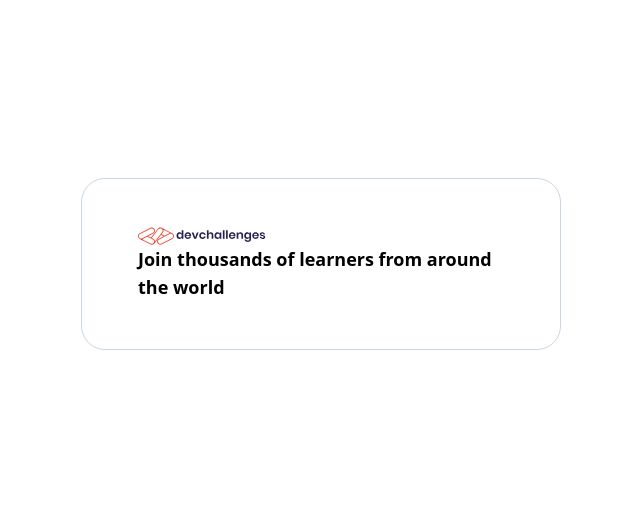
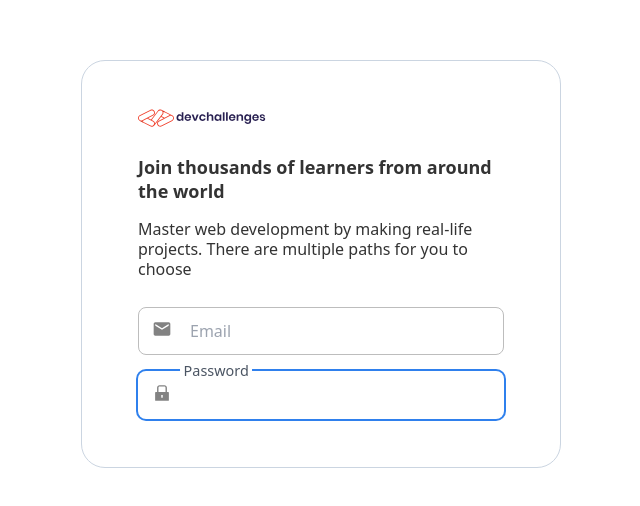
Before and after one commit to eduardomuchak/authentication-app-frontend, a React (Vite) app: page /login in a window 1280 px wide. Shown: the part 136-642 px from the top of the page, without its empty margins (319-959 px from the left). Built offline with nearby package versions, Linux system fonts and the light colour scheme.

Commit message:
feat: :sparkles: create custom input component

```diff
--- a/package.json
+++ b/package.json
@@ -9,6 +9,7 @@
     "preview": "vite preview"
   },
   "dependencies": {
+    "clsx": "^1.2.1",
     "localforage": "^1.10.0",
     "match-sorter": "^6.3.1",
     "react": "^18.2.0",
@@ -22,6 +23,7 @@
     "@vitejs/plugin-react": "^3.1.0",
     "autoprefixer": "^10.4.14",
     "postcss": "^8.4.21",
+    "react-icons": "^4.8.0",
     "tailwindcss": "^3.2.7",
     "typescript": "^4.9.3",
     "vite": "^4.1.0"
--- /dev/null
+++ b/src/components/Input/index.tsx
@@ -0,0 +1,43 @@
+import clsx from 'clsx';
+import { useState } from 'react';
+
+interface Props extends React.InputHTMLAttributes<HTMLInputElement> {
+  label: string;
+  id: string;
+  value: string;
+  icon?: React.ReactNode;
+}
+
+export function Input({ label, id, value, icon, ...rest }: Props) {
+  const [isActive, setIsActive] = useState(false);
+
+  return (
+    <div className="flex flex-col relative w-full">
+      {icon ? (
+        <div className="absolute top-[12px] left-[14px]">{icon}</div>
+      ) : null}
+      <label
+        className={clsx(
+          'z-30 px-1 bg-white text-base font-medium pointer-events-none absolute top-[12px] left-12 transition-all duration-300 transform',
+          {
+            'translate-y-[-24px] translate-x-[-10px] scale-90 Active text-gray-600':
+              isActive || value.length,
+            'text-gray-400': !isActive && !value.length,
+          },
+        )}
+        htmlFor={id}
+      >
+        {label}
+      </label>
+      <input
+        className="relative w-full z-20 text-grayTertiary appearance-none bg-transparent h-12 px-10 py-4 rounded-lg border border-grayTertiary focus:outline-none focus:ring-2 focus:ring-focus focus:border-transparent transition-all duration-200"
+        id={id}
+        value={value}
+        onFocus={() => setIsActive(true)}
+        onBlur={() => setIsActive(false)}
+        autoFocus
+        {...rest}
+      />
+    </div>
+  );
+}
--- a/src/pages/Login/index.tsx
+++ b/src/pages/Login/index.tsx
@@ -1,13 +1,36 @@
 import Logo from '../../assets/devchallenges.svg';
+import { Input } from '../../components/Input';
+import { AiFillLock } from 'react-icons/ai';
+import { MdEmail } from 'react-icons/md';
 
 export function Login() {
   return (
     <div className="flex flex-col items-center justify-center h-screen w-screen p-6">
       <div className="w-full max-w-[480px] px-14 py-12 rounded-3xl border border-slate-300 flex flex-col ">
         <img src={Logo} alt="DevChallenges Logo" className="w-32" />
-        <h2 className="font-semibold text-lg  ">
-          Join thousands of learners from around the world{' '}
-        </h2>
+        <div className="flex flex-col py-7 gap-4">
+          <h1 className="font-semibold text-lg text-grayPrimary leading-6">
+            Join thousands of learners from around the world
+          </h1>
+          <h2 className="font-normal text-base text-grayPrimary leading-5">
+            Master web development by making real-life projects. There are
+            multiple paths for you to choose
+          </h2>
+        </div>
+        <div className="flex flex-col gap-4">
+          <Input
+            label="Email"
+            id="email"
+            value=""
+            icon={<MdEmail size={20} color={'#828282'} />}
+          />
+          <Input
+            label="Password"
+            id="password"
+            value=""
+            icon={<AiFillLock size={20} color={'#828282'} />}
+          />
+        </div>
       </div>
     </div>
   );
--- a/tailwind.config.cjs
+++ b/tailwind.config.cjs
@@ -7,6 +7,7 @@ module.exports = {
         grayPrimary: '#333333',
         graySecondary: '#828282',
         grayTertiary: '#BDBDBD',
+        focus: '#2F80ED',
       },
     },
   },
```
Also changed, not shown: 1 other file (tests, documents, lock files or other folders).
